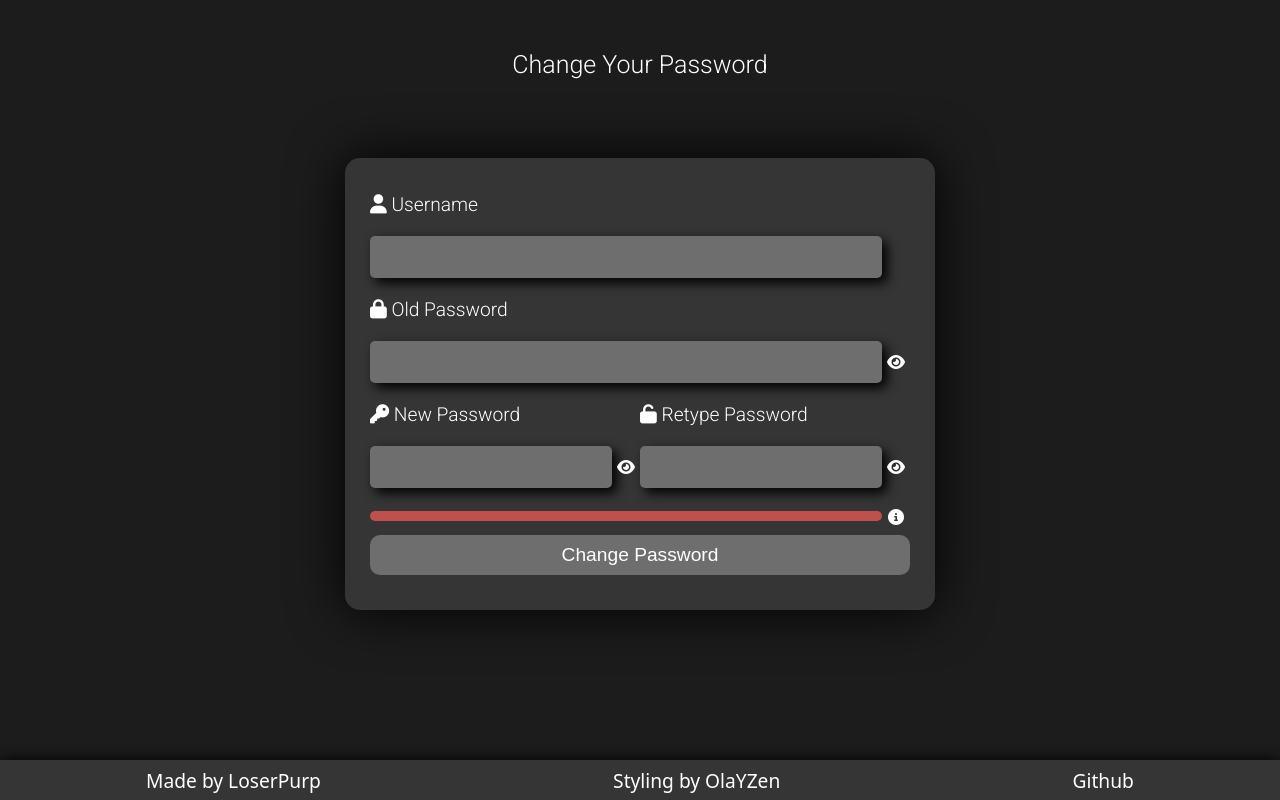
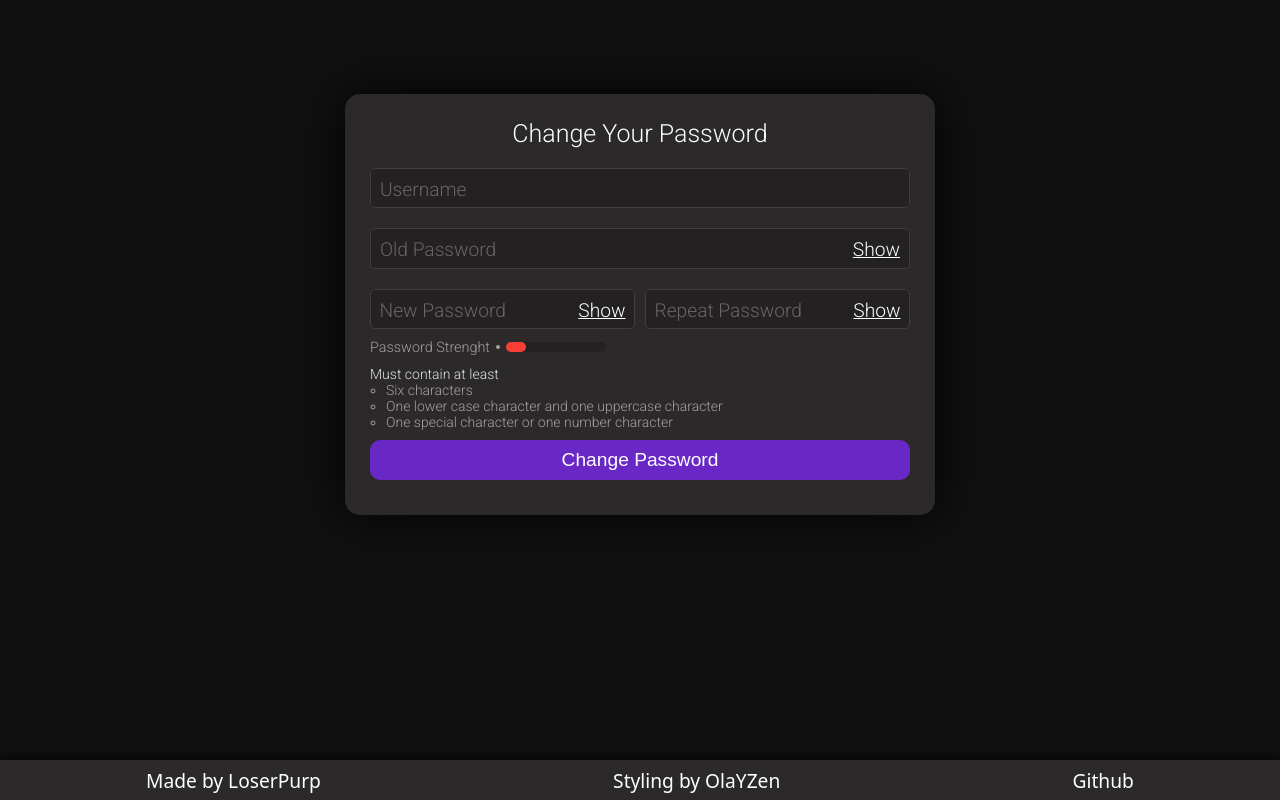
Before and after one commit to LoserPurp/user-password-changer, a Flask app: page / in a window 1280 px wide. Run offline with Flask 2, Linux system fonts and the light colour scheme; some libraries are stand-ins or nearby versions.

Commit message:
Introducing UI 2.0
Introducing UI 2.0 – a revolution in user interface design. With its sleek aesthetics and intuitive navigation, UI 2.0 delivers an efficient, and visually stunning experience. Say hello to a new era where form meets function seamlessly, redefining the way we interact with technology.

```diff
--- a/static/script.js
+++ b/static/script.js
@@ -8,6 +8,31 @@ newPasswordInput.addEventListener('input', checkPassword);
 repeatPasswordInput.addEventListener('input', checkPassword);
 
 
+
+function updatePlaceHolder(input, placeholder) {
+
+  var usernameInput = document.getElementById(input);
+  var placeholderParagraph = document.getElementById(placeholder);
+
+  placeholderParagraph.classList.add('placeholderWithText');
+
+  document.getElementById(input).addEventListener('blur', function() {
+      placeholderParagraph.classList.remove('placeholderWithText');
+
+      if (usernameInput.value !== "") {
+        placeholderParagraph.classList.add('placeholderWithText');
+      } else {
+        placeholderParagraph.classList.remove('placeholderWithText');
+      }
+
+    });
+}
+
+
+
+
+
+
 function checkPassword() {
   const newPassword = newPasswordInput.value;
   const repeatPassword = repeatPasswordInput.value;
@@ -15,6 +40,9 @@ function checkPassword() {
   const strength = calculatePasswordStrength(newPassword);
 
   updateStrengthIndicator(strength);
+
+
+
 
   if ((strength == 'strong' || strength == 'high') && newPassword == repeatPassword)  {
     submitButton.removeAttribute('disabled');
@@ -25,6 +53,9 @@ function checkPassword() {
     submitButton.classList.remove('buttonChangeEnabled');
     return false;
   }
+
+
+
 }
 
 function calculatePasswordStrength(password) {
@@ -37,6 +68,13 @@ function calculatePasswordStrength(password) {
   const hasNumber = /\d/.test(password);
   const hasSpecialChar = /[!@#$%^&*(),.?":{}|<>]/.test(password);
 
+  SixChar = document.getElementById("6Char")
+  caseChar = document.getElementById("caseChar")
+  spesChar = document.getElementById("spesChar")
+
+  SixChar.classList.toggle("checked-li", password.length >= 6);
+  caseChar.classList.toggle("checked-li", hasUppercase && hasLowercase);
+  spesChar.classList.toggle("checked-li", hasSpecialChar || hasNumber);
 
   if ((newPassword && repeatPassword) && newPassword != repeatPassword) {
     toast('Both password feelds must match!')
@@ -45,7 +83,6 @@ function calculatePasswordStrength(password) {
       toastContainer = document.getElementById("toast")
       toastContainer.remove()
   }
-
 
   if (hasUppercase && hasLowercase && hasNumber && hasSpecialChar && password.length >= 6) {
     return 'strong';
@@ -71,19 +108,19 @@ function updateStrengthIndicator(strength) {
 var isPasswordVisible = false;
 
 function togglePassword(input) {
+  var hideshow = document.querySelector("#hideShow"+input)
   var passwordInput = document.getElementById(input);
-  var showPasswordIcon = document.getElementById(input + 'showPassword');
 
   isPasswordVisible = !isPasswordVisible;
 
   if (isPasswordVisible) {
     passwordInput.type = 'text';
-    showPasswordIcon.classList.remove('fa-eye');
-    showPasswordIcon.classList.add('fa-eye-slash');
+    hideshow.innerHTML = "Hide"
+    hideshow.classList.add('hideShowUnder')
   } else {
     passwordInput.type = 'password';
-    showPasswordIcon.classList.remove('fa-eye-slash');
-    showPasswordIcon.classList.add('fa-eye');
+    hideshow.innerHTML = "Show"
+    hideshow.classList.remove('hideShowUnder')
   }
 }
 
@@ -114,3 +151,54 @@ try {
   var formContainer = document.getElementById('formContainer');
   formContainer.appendChild(toastContainer);
 }
+
+// Adjusts label width to match input width for mobile devices
+window.addEventListener('DOMContentLoaded', (event) => {
+  const setLabelContainerWidth = (inputId) => {
+      const inputElement = document.querySelector(`#${inputId}`);
+      const labelContainer = inputElement.nextElementSibling;
+
+      const widthWithDecimals = Math.ceil(inputElement.getBoundingClientRect().width * 100) / 100;
+
+      const adjustedWidth = widthWithDecimals - 20;
+
+      labelContainer.style.setProperty('width', `${adjustedWidth}px`, 'important');
+  };
+
+  const resetLabelContainerWidth = (inputId) => {
+      const labelContainer = document.querySelector(`#${inputId}`).nextElementSibling;
+      labelContainer.style.removeProperty('width');
+  };
+  const checkAndSetWidthForInputs = () => {
+      const inputIds = ["username", "oldPassword", "newPassword", "repeatPassword"];
+
+      inputIds.forEach((inputId) => {
+          if (window.innerWidth < 650) {
+              setLabelContainerWidth(inputId);
+          } else {
+              resetLabelContainerWidth(inputId);
+          }
+      });
+  };
+  checkAndSetWidthForInputs();
+
+  window.addEventListener('resize', () => {
+      checkAndSetWidthForInputs();
+  });
+});
+
+// Adjusts spacing for password input on mobile devices
+function updateClassBasedOnWidth() {
+  var windowWidth = window.innerWidth || document.documentElement.clientWidth || document.body.clientWidth;
+  var targetElement = document.querySelector("#formComposer > div.passwordContainer > div:nth-child(1)");
+  if (windowWidth < 650) {
+    targetElement.classList.add("inputContainerSpacing");
+  } else {
+    targetElement.classList.remove("inputContainerSpacing");
+  }
+}
+
+// Runs on page load
+updateClassBasedOnWidth();
+// Runs on every window resize
+window.addEventListener("resize", updateClassBasedOnWidth);
--- a/static/styles.css
+++ b/static/styles.css
@@ -19,20 +19,20 @@
 
     /* New color scheme. Modified from https://stats.purplexity.no/ */
 
-    --primary-color: #1c1c1d;
-    --secondary-color: #353535;
-    --tertiary-color: #6f6e6e;
+    --primary-color: #111111;
+    --secondary-color: #2c292a;
+    --tertiary-color: #242122;
 
     --text-color: white;
     --reverse-text-color: black;
 
-    --ok-button-color: #6f6e6e;
+    --ok-button-color: #6928c6;
     --ok-button-hover-color: #9bbb58;
 
-    --weak-password-indicator: #c0504e;
-    --medium-password-indicator: #fd7340;
-    --high-password-indicator: #bf8f19;
-    --strong-password-indicator: #9bbb58;
+    --weak-password-indicator: #f73f36;
+    --medium-password-indicator: #d39a0b;
+    --high-password-indicator: #24ce53;
+    --strong-password-indicator: #24ce53;
 
 }
 
@@ -64,7 +64,7 @@ p, .buttonChange {
     box-shadow: var(--reverse-text-color) 0px 0px 54px;
     background: var(--secondary-color);
     display: grid;
-    width: 45vw;
+    width: 540px;
     max-width: 540px;
     min-width: 170px;
     padding: 25px;
@@ -77,7 +77,7 @@ p, .buttonChange {
     z-index: 5;
     position: relative;
     margin: 0;
-    padding: 50px 0 0 0;
+    padding: 0 0 20px 0;
 }
 
 .toast {
@@ -129,16 +129,82 @@ footer {
     height: 40px;
 }
 
-input{
+input {
     color: var(--text-color);
     background: var(--tertiary-color);
-    border: 0;
+    border: 1px solid #403d3e;
     border-radius: 5px;
-    height: 40px;
-    margin: 10px 0;
-    font-size: 20px;
-    box-shadow: var(--reverse-text-color) 5px 5px 12px
+    max-height: 40px;
+    padding: 16.2px 0 2px 10px;
+    font-size: 17px;
+    /* box-shadow: var(--reverse-text-color) 5px 5px 12px; */
 }
+
+.placeholder{
+    color: #686566;
+    transition: margin-top .2s;
+    transition: font-size .2s;
+}
+
+.placeholderWithText {
+    margin: 0;
+    margin-top: 6px;
+    font-size: 10px;
+    transition: margin-top .2s;
+    transition: font-size .2s;
+}
+
+p#oldpasswordplaceholder.placeholderWithText, p#newPasswordplaceholder.placeholderWithText, p#repeatPasswordplaceholder.placeholderWithText{
+    bottom: 11px;
+    position: relative;
+}
+
+.hideShow {
+    pointer-events: all;
+    cursor: pointer;
+    text-decoration: underline;
+}
+
+.hideShowUnder {
+    text-decoration: none;
+}
+
+.labelContainer {
+    display: flex;
+    flex-direction: row;
+    width: 520px;
+    position: absolute;
+    justify-content: space-between;
+    align-items: center;
+    pointer-events: none;
+}
+
+.passwordContainer > .inputContainer > .labelContainer {
+    width: 200px !important;
+}
+
+.inputContainer {
+    display: flex;
+    flex-direction: row;
+    justify-content: center;
+}
+
+.inputContainerSpacing {
+    margin-bottom: 20px;
+}
+
+
+input{
+    width: 100%;
+}
+
+
+
+
+
+
+
+
 
 #formComposer > input[type=text] {
     width: calc(100% - 32px);
@@ -155,14 +221,43 @@ ul.messages {
 }
 
 #passwordStrength {
-    width: 100%;
-    height: 17px;
-    background-color: transparent;
-    margin-top: 10px;
-    border-radius: 25px;
+    color: #a3a0a1;
+    display: flex;
+    flex-direction: column;
+    font-size: 12px;
+}
+
+.passwordSpecs {
+    color: #e2e2e2;
+    font-size: 14px;
+    margin: 0;
+    padding: 0;
+    /* padding: 0px 0 0 15px; */
+}
+
+li {
+    color: #a3a0a1;
+    list-style-type: circle;
+}
+
+li.checked-li{
+    list-style-type: disc;
+}
+
+.bulletPoint {
+    width: 4px;
+    height: 4px;
+    margin-left: 6px;
+    margin-right: 6px;
+    background: #a3a0a1;
+    align-self: center;
+    border-radius: 100%;
+}
+
+.passwordStrengthAndLabel {
     display: flex;
     flex-direction: row;
-    justify-content: space-between;
+    justify-content: flex-start;
 }
 
 #strengthIndicator {
@@ -170,7 +265,17 @@ ul.messages {
     background-color: var(--weak-password-indicator);
     border-radius: 25px;
     transition: background-color .4s;
-    width: calc(100% - 28px);
+    transition: width .8s;
+    width: 20px;
+    align-self: center;
+}
+
+.passwordStrengthIndicator {
+    height: 10px;
+    background-color: #242122;
+    border-radius: 25px;
+    transition: background-color .4s;
+    width: 100px;
     align-self: center;
 }
 
@@ -179,19 +284,18 @@ ul.messages {
 }
 
 .medium {
+    width: 50px !important;
     background-color: var(--medium-password-indicator) !important;
 }
 .high {
+    width: 100px !important;
     background-color: var(--high-password-indicator) !important;
 }
 .strong {
+    width: 100px !important;
     background-color: var(--strong-password-indicator) !important;
 }
 
-
-input#oldPassword, input#repeatPassword, input#newPassword    {
-    width: calc(100% - 32px);
-}
 i#newPasswordshowPassword, i#repeatPasswordshowPassword, #oldPasswordshowPassword {
     width: 20px;
     text-align: center;
@@ -263,7 +367,7 @@ a {
     font-family: system-ui, -apple-system, BlinkMacSystemFont, 'Segoe UI', Roboto, Oxygen, Ubuntu, Cantarell, 'Open Sans', 'Helvetica Neue', sans-serif;
 }
 
-@media (max-width: 800px){
+@media (max-width: 650px){
     .formComposer {
         width: 100%;
         max-width: calc(100vw - 100px);
@@ -282,4 +386,18 @@ a {
     input {
         margin: 2px 0;
     }
+    .inputContainerSpacing {
+        margin-bottom: 13px;
+    }
 }
+
+
+@media (min-width: 650px){
+    .passwordContainer > .inputContainer {
+        width: 265px;
+    }
+
+    .passwordContainer > .inputContainer > .labelContainer {
+        width: 246px !important;
+    }
+}
--- a/templates/index.html
+++ b/templates/index.html
@@ -9,44 +9,70 @@
     <link href="https://fonts.googleapis.com/css2?family=Roboto:wght@300&display=swap" rel="stylesheet">
 </head>
 <body>
-    <p class="title">Change Your Password</p>
     <div class="formContainer" id="formContainer">
         <form id="formComposer" class="formComposer" autocomplete="off" method="post">
-            <p><i class="fa-solid fa-user"></i> Username</p>
-            <input type="text" name="username" required>
-            <p><i class="fa-solid fa-lock"></i> Old Password</p>
+            <p class="title">Change Your Password</p>
 
-            <div class="passwordOldPassword">
-                <input type="password" id="oldPassword" name="old_password" required>
-                <i id="oldPasswordshowPassword" class="fas fa-eye" onmousedown="togglePassword('oldPassword')"></i>
+            <div class="inputContainer inputContainerSpacing">
+                <input type="text" id="username" name="username" required onfocus="updatePlaceHolder('username', 'usernameplaceholder')">
+                <div class="labelContainer">
+                    <p id="usernameplaceholder" class="placeholder">Username</p>
+                </div>
+            </div>
+
+
+            <div class="inputContainer inputContainerSpacing">
+                <input type="password" id="oldPassword" name="old_password" required onfocus="updatePlaceHolder('oldPassword', 'oldpasswordplaceholder')">
+                <div class="labelContainer">
+                    <p id="oldpasswordplaceholder" class="placeholder">Old Password</p>
+                    <p id="hideShowoldPassword"class="hideShow"  onmousedown="togglePassword('oldPassword')">Show</p>
+                </div>
             </div>
 
             <div class="passwordContainer">
 
-                <div class="passwordNewPassword">
-                    <p><i class="fa-solid fa-key"></i> New Password</p>
-                    <input type="password" id="newPassword" name="new_password" required>
-                    <i id="newPasswordshowPassword" class="fas fa-eye" onmousedown="togglePassword('newPassword')"></i>
+
+            <div class="inputContainer">
+                <input type="password" id="newPassword" name="new_password" required onfocus="updatePlaceHolder('newPassword', 'newPasswordplaceholder')">
+                <div class="labelContainer">
+                    <p id="newPasswordplaceholder" class="placeholder">New Password</p>
+                    <p id="hideShownewPassword" class="hideShow" onmousedown="togglePassword('newPassword')">Show</p>
                 </div>
 
-                <div class="passwordRetypePassword">
-                    <p><i class="fa-solid fa-unlock"></i> Retype Password</p>
-                    <input type="password" id="repeatPassword" name="repeat_password" required>
-                    <i id="repeatPasswordshowPassword" class="fas fa-eye" onmousedown="togglePassword('repeatPassword')"></i>
+            </div>
+
+
+            <div class="inputContainer">
+                <input type="password" id="repeatPassword" name="repeat_password" required onfocus="updatePlaceHolder('repeatPassword', 'repeatPasswordplaceholder')">
+                <div class="labelContainer">
+                    <p id="repeatPasswordplaceholder" class="placeholder">Repeat Password</p>
+                    <p id="hideShowrepeatPassword" class="hideShow" onmousedown="togglePassword('repeatPassword')">Show</p>
                 </div>
             </div>
-            <div id="passwordStrength">
-                <div id="strengthIndicator"></div>
-                <div class="tooltip"><i class="fa-solid fa-circle-info"></i>
-                    <span class="tooltiptext">
-                        <p>Password requirements:</p>
-                            <p>6 Charaters or more</p>
-                            <p>At least one big and small letter</p>
-                            <p>At least one number and special symbol</p>
-                    </span>
+
+            </div>
+
+              <div id="passwordStrength">
+                    <div class="passwordStrengthAndLabel">
+                        <p>Password Strenght</p>
+                        <div class="bulletPoint"></div>
+                        <div class="passwordStrengthIndicator">
+                            <div id="strengthIndicator"></div>
+                        </div>
+                    </div>
+                    <ul class="passwordSpecs">
+                        <li style="list-style: none;color: #e2e2e2;">Must contain at least
+                            <ul style="padding: 0 0 0 16px;">
+                                <li id="6Char">Six characters</li>
+                                <li id="caseChar">One lower case character and one uppercase character</li>
+                                <li id="spesChar">One special character or one number character</li>
+                            </ul>
+                        </li>
+                    </ul>
+
+
                   </div>
-              </div>
-                <button class="buttonChange" id="submitButton" method="POST" action="/" disabled>Change Password</button>
+            <button class="buttonChange" id="submitButton" method="POST" action="/" disabled>Change Password</button>
         </form>
         {% with messages = get_flashed_messages(with_categories=true) %}
             {% for category, message in messages %}
```
